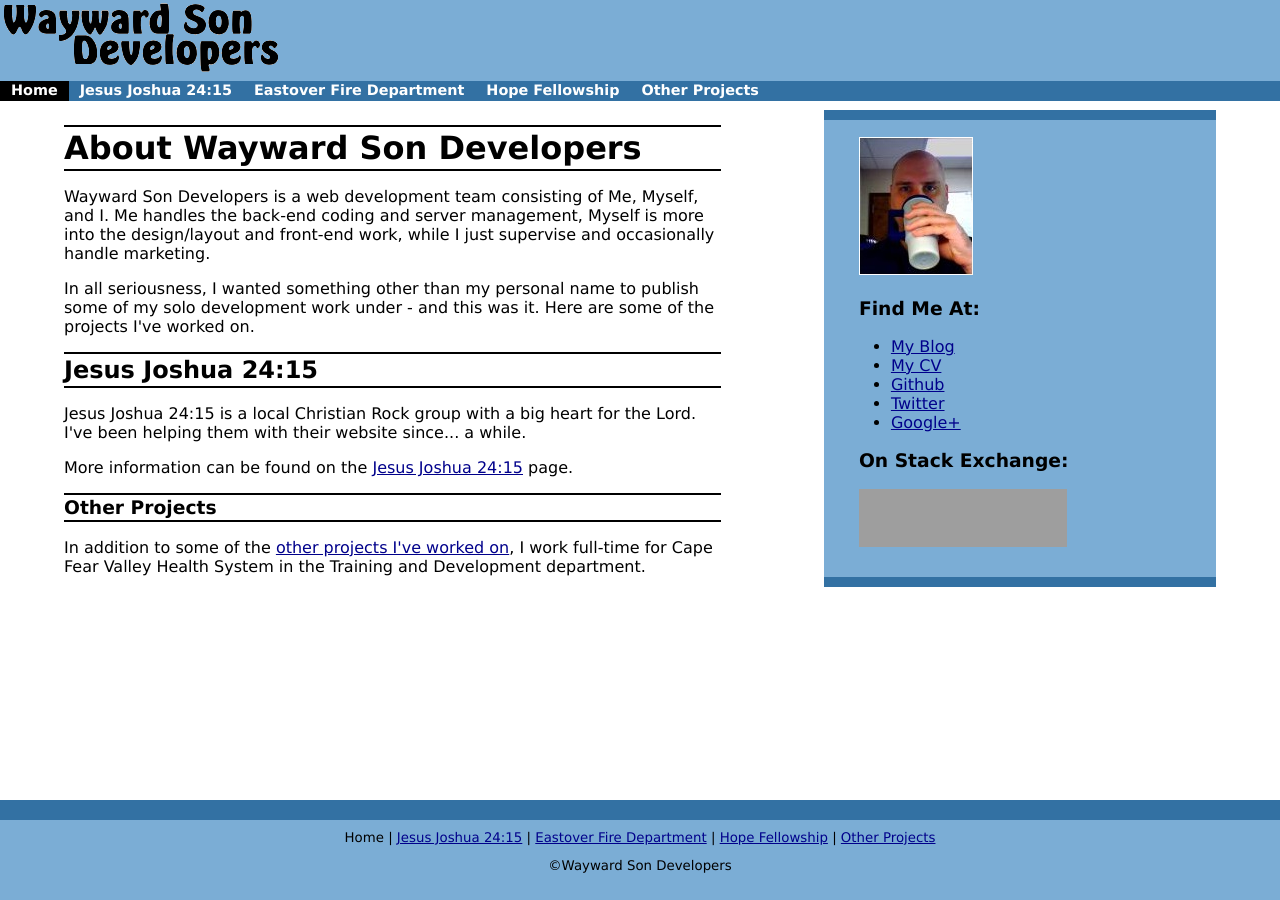
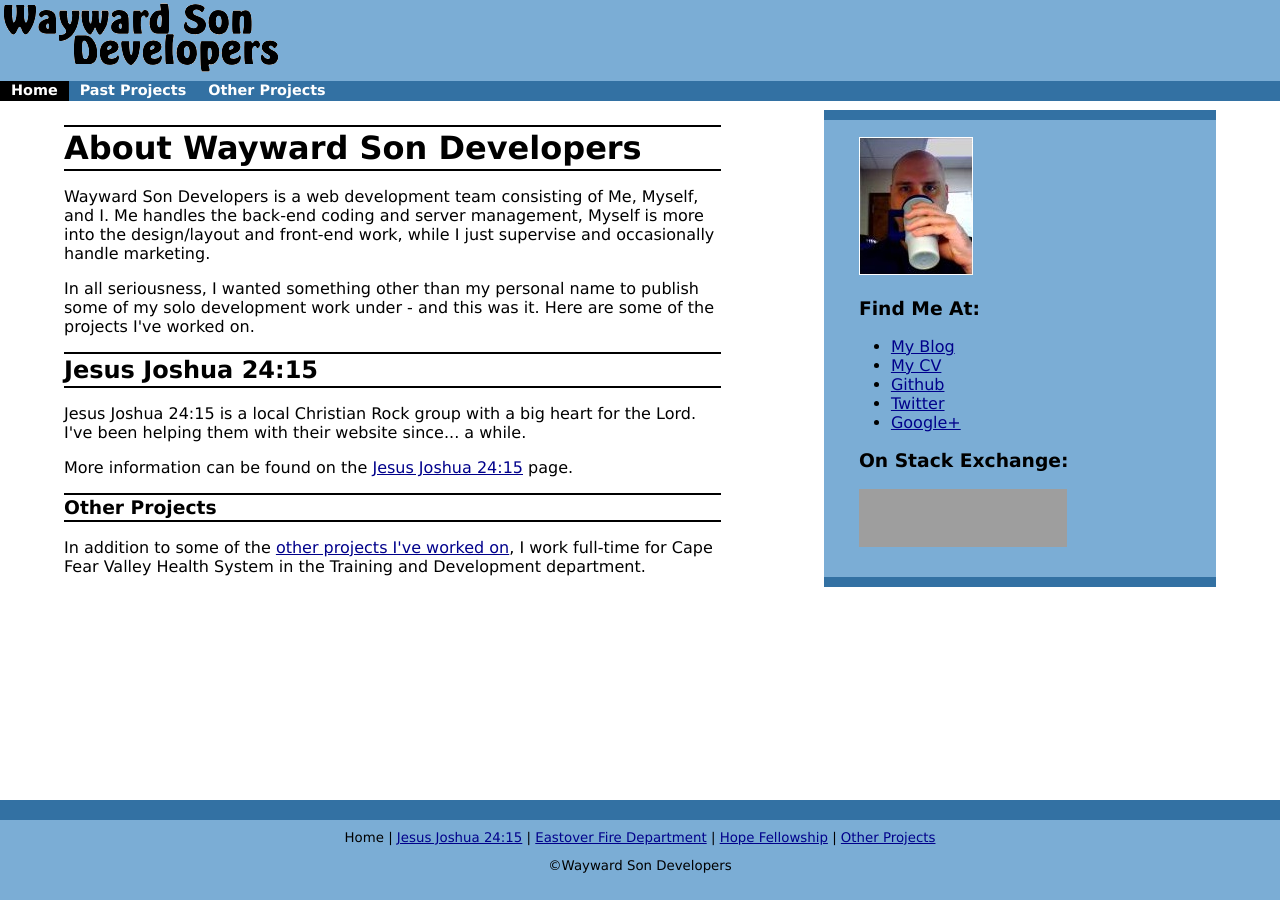
Before and after one commit to Wayward-Son-Developers/wayward-son-developers.github.io, a Jekyll site: the page built from index.html, in a window 1280 px wide. Built offline with Jekyll 4.4.1, drawn with Linux system fonts in a browser that asks for light colours; the list of posts is cut into pages by our own code; grey boxes are pictures that could not be loaded.

Commit message:
New structure, new nav

```diff
--- a/_includes/header.html
+++ b/_includes/header.html
@@ -4,9 +4,7 @@
             </div>
             <nav>
                 <a href="/index.html" {% if page.title == 'Home' %} class="youarehere"{% endif %}>Home</a>
-                <a href="/jesusjoshua.html" {% if page.title == 'Jesus Joshua 24:15' %} class="youarehere"{% endif %}>Jesus Joshua 24:15</a>
-                <a href="/eastoverfiredept.html" {% if page.title == 'Eastover Fire Department' %} class="youarehere"{% endif %}>Eastover Fire Department</a>
-                <a href="/hopefellowship.html" {% if page.title == 'Hope Fellowship' %} class="youarehere"{% endif %}>Hope Fellowship</a>
+                <a href="/past.html" {% if page.title == 'Past Projects' %} class="youarehere"{% endif %}>Past Projects</a>
                 <a href="/other.html" {% if page.title == 'Other Projects' %} class="youarehere"{% endif %}>Other Projects</a>
             </nav>
         </header>
```
